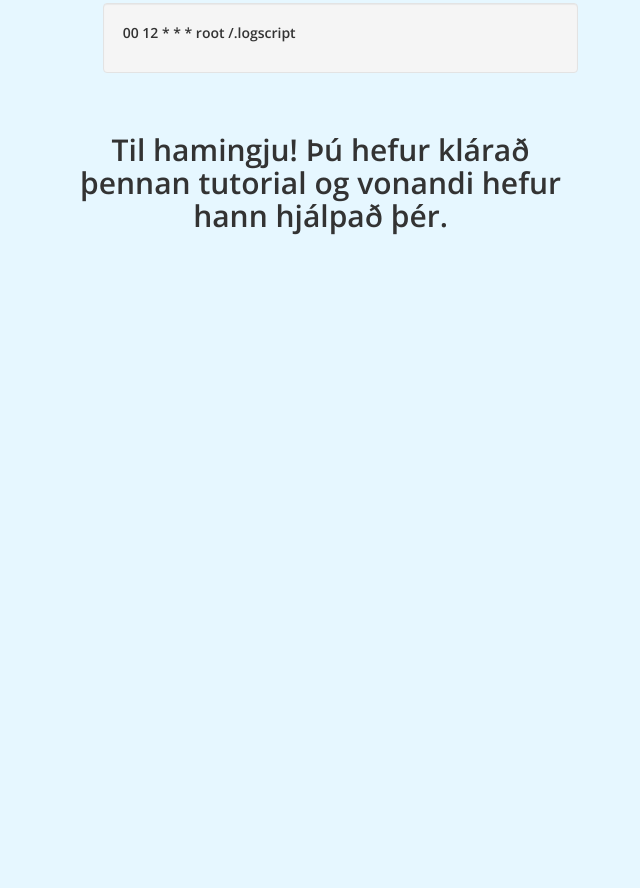
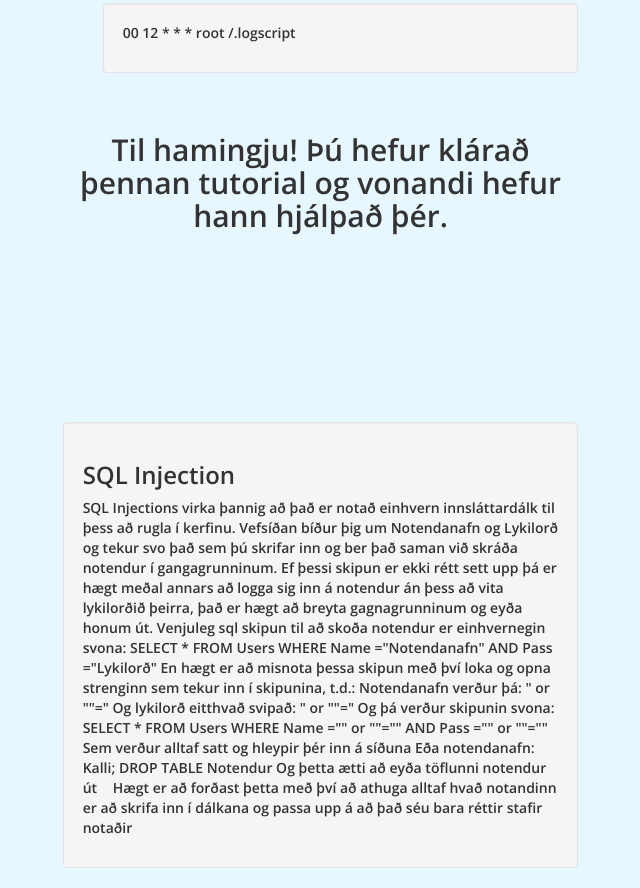
Before and after one commit to hinni10/Lin_lokaverkefni, a plain HTML site: page index.html in a window 1280 px wide. Shown: the part 4197-5085 px from the top of the page, without its empty margins (374-1014 px from the left). Before the commit the page ends 4499 px from the top, so only its background shows below. Drawn offline with nearby package versions, Linux system fonts and the light colour scheme.

Commit message:
Klára lokaverkefni hehe :-)

```diff
--- a/index.html
+++ b/index.html
@@ -149,7 +149,23 @@
 				</p>
 			</div><br>
   			</ol>
-  			<h2>Til hamingju! Þú hefur klárað þennan tutorial og vonandi hefur hann hjálpað þér.</h2><br><br><br>
+  			<h2>Til hamingju! Þú hefur klárað þennan tutorial og vonandi hefur hann hjálpað þér.</h2><br><br><br><br><br><br><br><br><br>
+
+  			<div class="well">
+  			<h3>SQL Injection</h3>
+  			<p>SQL Injections virka þannig að það er notað einhvern innsláttardálk til þess að rugla í kerfinu. Vefsíðan bíður þig um Notendanafn og Lykilorð og tekur svo það sem þú skrifar inn og ber það saman við skráða notendur í gangagrunninum. Ef þessi skipun er ekki rétt sett upp þá er hægt meðal annars að logga sig inn á notendur án þess að vita lykilorðið þeirra, það er hægt að breyta gagnagrunninum og eyða honum út. Venjuleg sql skipun til að skoða notendur er einhvernegin svona:
+SELECT * FROM Users WHERE Name ="Notendanafn" AND Pass ="Lykilorð"
+En hægt er að misnota þessa skipun með því loka og opna strenginn sem tekur inn í skipunina, t.d.:
+Notendanafn verður þá:  " or ""="
+Og lykilorð eitthvað svipað: " or ""="
+Og þá verður skipunin svona:
+SELECT * FROM Users WHERE Name ="" or ""="" AND Pass ="" or ""=""
+Sem verður alltaf satt og hleypir þér inn á síðuna
+Eða notendanafn: Kalli; DROP TABLE Notendur
+Og þetta ætti að eyða töflunni notendur út 
+Hægt er að forðast þetta með því að athuga alltaf hvað notandinn er að skrifa inn í dálkana og passa upp á að það séu bara réttir stafir notaðir
+</p>
+  			</div>
   		</div>
   	</div>
   </body>
```
